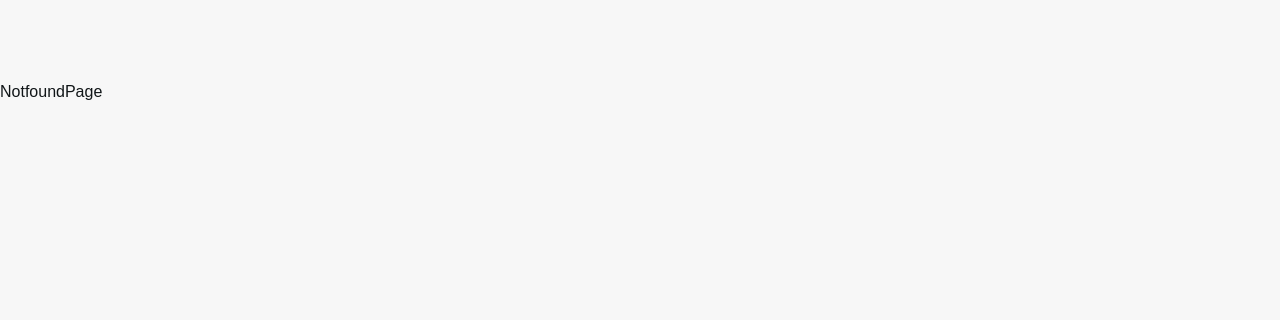
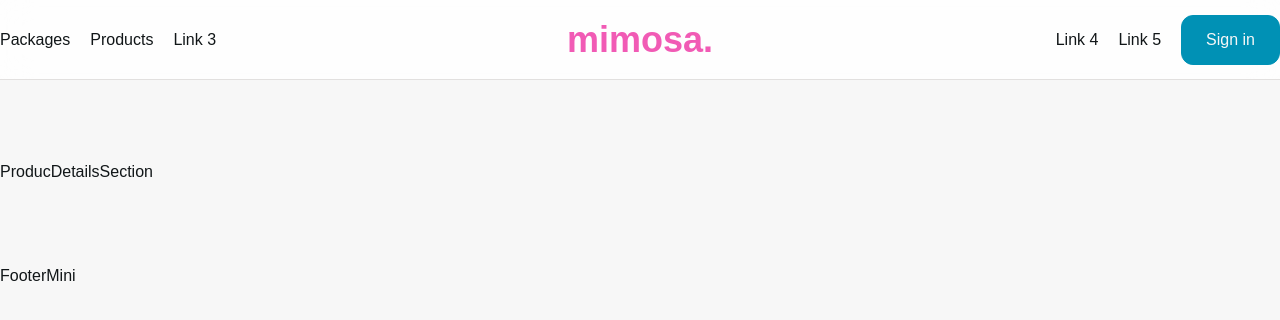
Before and after one commit to muntasir-fahii/mimosa, a Next.js app: page /products/1 in a window 1280 px wide. Shown: the top 320 px of the page. Built offline with nearby package versions, Linux system fonts and the light colour scheme; a web font is replaced by a local one.

Commit message:
product page added

```diff
--- /dev/null
+++ b/app/products/[id]/layout.tsx
@@ -0,0 +1,13 @@
+import type { Metadata } from 'next';
+
+export const metadata: Metadata = {
+  title: 'Mimosa | Product Details',
+};
+
+export default function ProductDetailsLayout({
+  children,
+}: {
+  children: React.ReactNode;
+}) {
+  return <>{children}</>;
+}
--- /dev/null
+++ b/app/products/[id]/page.tsx
@@ -0,0 +1,23 @@
+import ProducDetailsSection from '@/components/product-detaiils/ProducDetailsSection';
+import FooterMini from '@/components/shared/footer/FooterMini';
+import Navbar from '@/components/shared/navbar/Navbar';
+import { data } from '@/data/products';
+import { productItem } from '@/types/productsitem';
+
+const ProductsDetailsPage = ({ params }: { params: { id: string } }) => {
+  const product = data.find((item: productItem) => item.id === +params.id);
+
+  if (!product) {
+    return null;
+  }
+
+  return (
+    <>
+      <Navbar />
+      <ProducDetailsSection product={product} />
+      <FooterMini />
+    </>
+  );
+};
+
+export default ProductsDetailsPage;
--- /dev/null
+++ b/app/products/layout.tsx
@@ -0,0 +1,13 @@
+import type { Metadata } from 'next';
+
+export const metadata: Metadata = {
+  title: 'Mimosa | Products',
+};
+
+export default function ProductsLayout({
+  children,
+}: {
+  children: React.ReactNode;
+}) {
+  return <>{children}</>;
+}
--- /dev/null
+++ b/app/products/page.tsx
@@ -0,0 +1,15 @@
+import Products from '@/components/products/Products';
+import FooterMini from '@/components/shared/footer/FooterMini';
+import Navbar from '@/components/shared/navbar/Navbar';
+
+const Productspage = () => {
+  return (
+    <>
+      <Navbar />
+      <Products fromProductPage />
+      <FooterMini />
+    </>
+  );
+};
+
+export default Productspage;
--- /dev/null
+++ b/components/product-detaiils/ProducDetailsSection.tsx
@@ -0,0 +1,15 @@
+import { productItem } from '@/types/productsitem';
+
+interface ProducDetailsSectionProps {
+  product: productItem;
+}
+
+const ProducDetailsSection: React.FC<ProducDetailsSectionProps> = ({
+  product,
+}) => {
+  return (
+    <section className='wrapper section-padding'>ProducDetailsSection</section>
+  );
+};
+
+export default ProducDetailsSection;
--- a/components/products/ProductItem.tsx
+++ b/components/products/ProductItem.tsx
@@ -3,7 +3,6 @@
 import Link from 'next/link';
 import { buttonVariants } from '../ui/Button';
 import { fromatCurrency } from '@/utils/formatCurrency';
-
 
 interface ProductItemProps {
   item: productItem;
@@ -12,7 +11,10 @@
 const ProductItem: React.FC<ProductItemProps> = ({ item }) => {
   return (
     <div className='flex h-full w-full flex-col gap-5 overflow-hidden rounded-xl border border-gray p-5'>
-      <div className='group h-[15rem] w-full overflow-hidden rounded-lg'>
+      <Link
+        href={`/products/${item.id}`}
+        className='group h-[15rem] w-full overflow-hidden rounded-lg'
+      >
         <Image
           src={item.images[0]}
           alt={item.title}
@@ -21,7 +23,7 @@
           priority
           className='eq h-full w-full object-cover group-hover:scale-125'
         />
-      </div>
+      </Link>
       <div className='flex flex-col gap-2.5'>
         <span className='text-xs font-bold uppercase tracking-widest text-orange'>
           {item.category}
```
